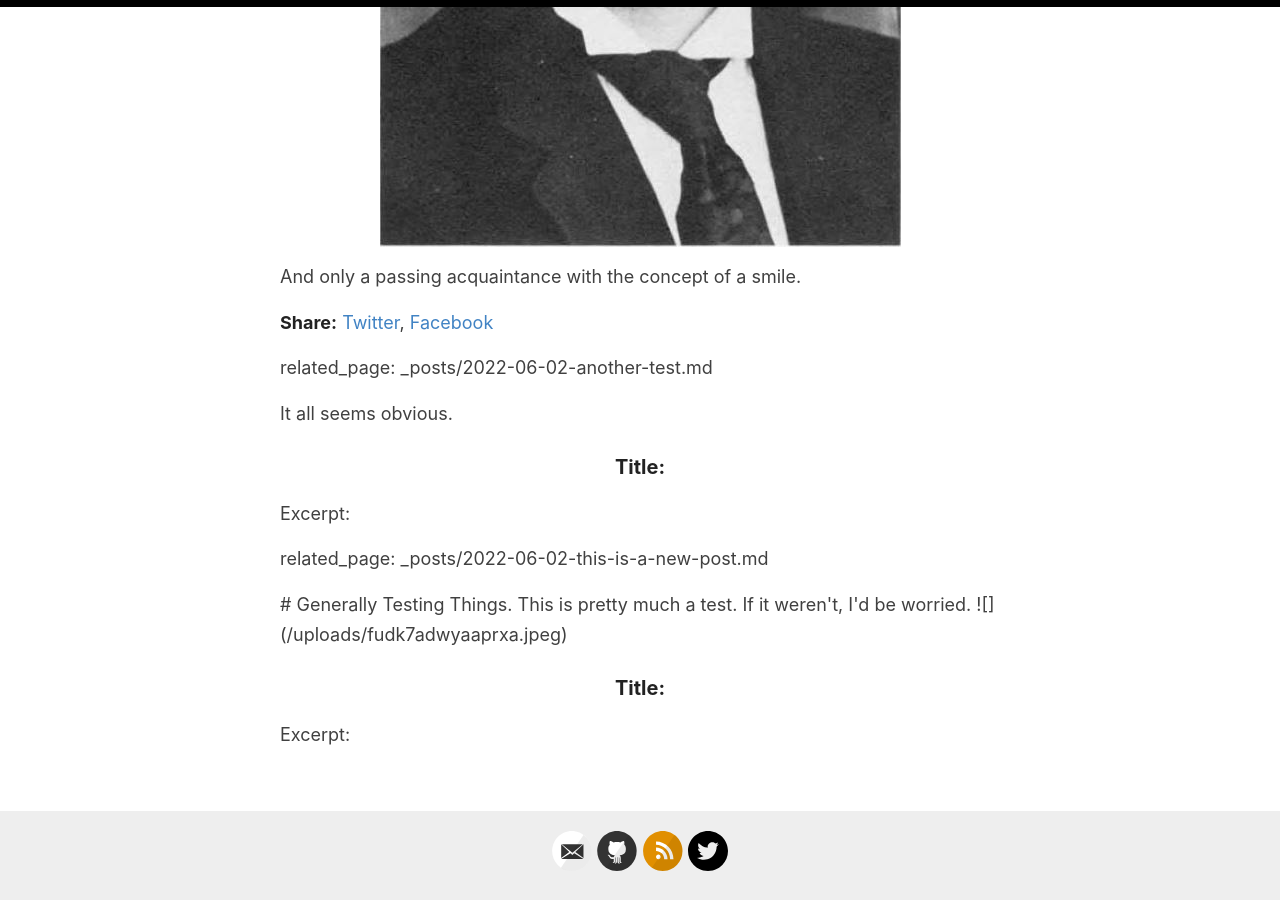
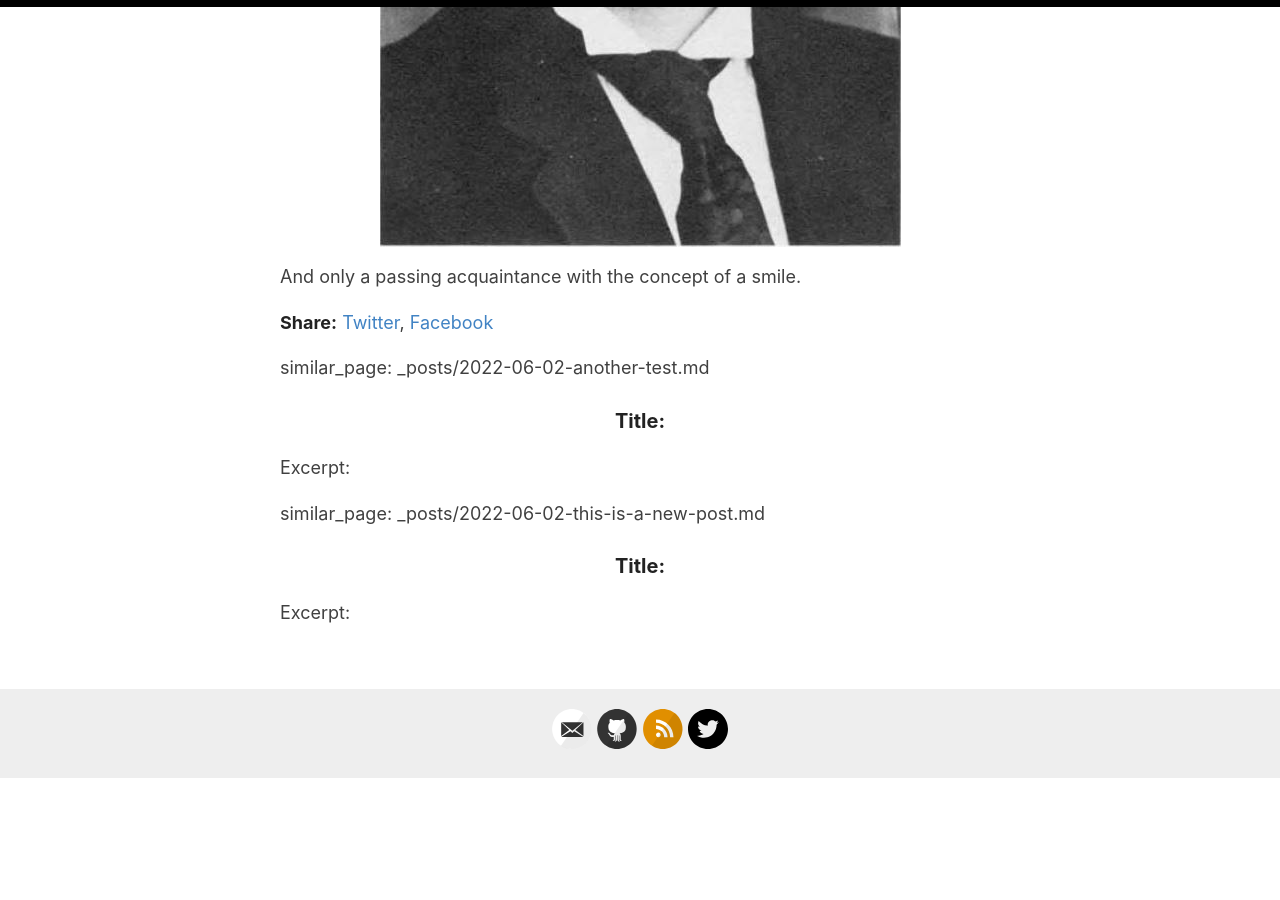
Before and after one commit to lucashaley/lucashaley.github.io, a Jekyll site: the page built from _posts/2020-07-03-scientists-with-cool-names-21-vesto-slipher.md, in a window 1280 px wide and 900 px high, scrolled down 915 px. Built offline with Jekyll 4.4.1, drawn with Linux system fonts in a browser that asks for light colours; after the commit the page ends 1693 px from its top, so only the background shows below that.

Commit message:
Fixing related

```diff
--- a/_layouts/post.html
+++ b/_layouts/post.html
@@ -33,16 +33,16 @@ layout: default
 
   <div class="related">
     {% if post %}
-      {% assign related_pages = post.related_pages %}
+      {% assign similar_pages = post.similar_pages %}
     {% else %}
-      {% assign related_pages = page.related_pages %}
+      {% assign similar_pages = page.similar_pages %}
     {% endif %}
-    {% for related_page in related_pages %}
-      <p>related_page: {{ related_page }}</p>
-      {% assign related = site.posts | where: 'path', related_page %}
-      {{ related }}
-      <h3>Title: {{ related.title }}</h3>
-      <p>Excerpt: {{ related.excerpt }}</p>
+    {% for similar_page in similar_pages %}
+      <p>similar_page: {{ similar_page }}</p>
+      {% assign similar = site.posts | where: 'path', similar_page %}
+      {{ similar.url }}
+      <h3>Title: {{ similar.title }}</h3>
+      <p>Excerpt: {{ similar.excerpt }}</p>
     {% endfor %}
   </div>
 
--- a/_posts/2020-07-03-scientists-with-cool-names-21-vesto-slipher.md
+++ b/_posts/2020-07-03-scientists-with-cool-names-21-vesto-slipher.md
@@ -8,7 +8,7 @@ categories:
 - Science
 - ScientistsWithCoolNames
 splash: "/uploads/V.M._Slipher-e1529318752226.gif"
-related_pages:
+similar_pages:
 - _posts/2022-06-02-another-test.md
 - _posts/2022-06-02-this-is-a-new-post.md
 
```
Also changed, not shown: _posts/2022-06-02-another-test.md (+1 -1 lines).
